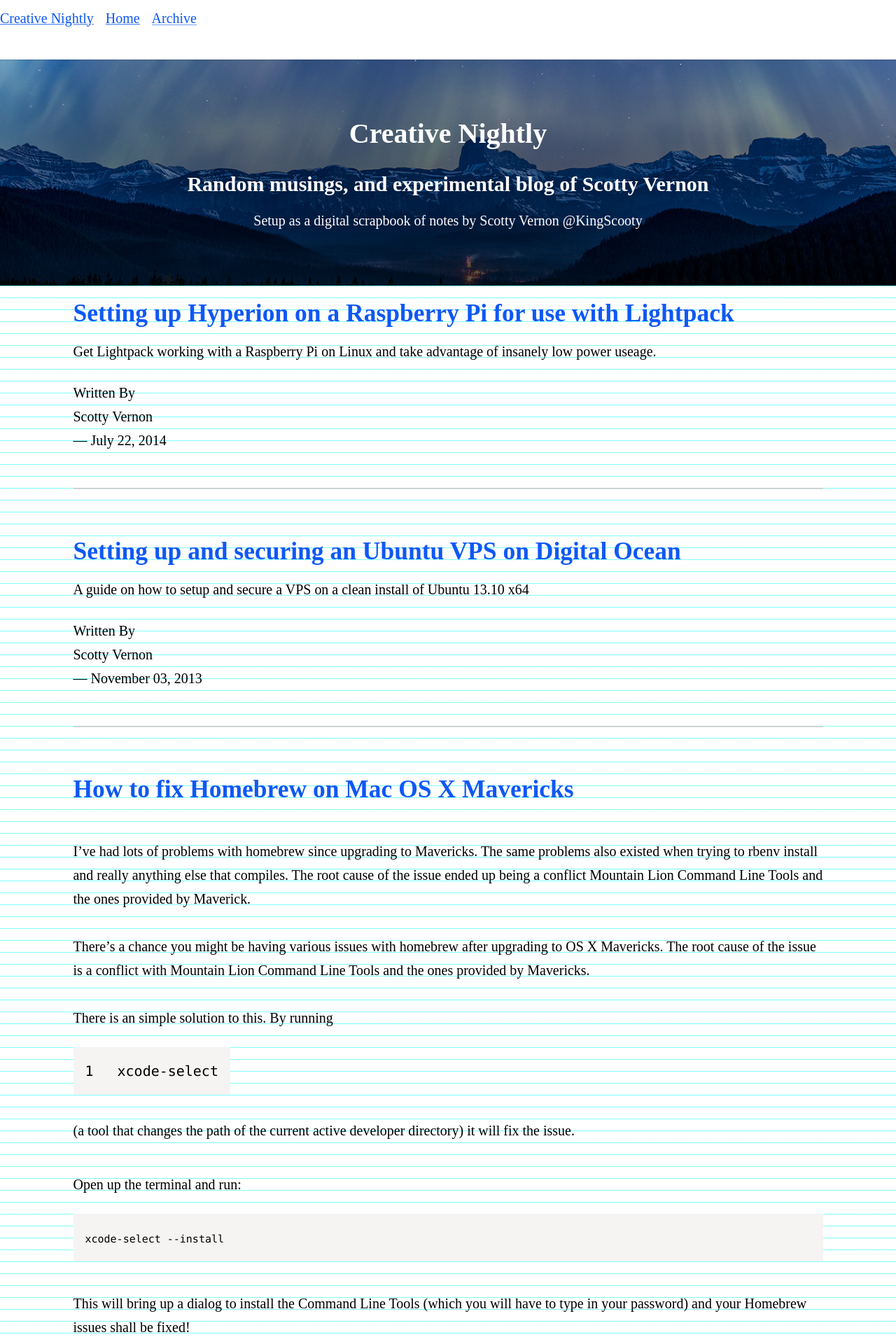
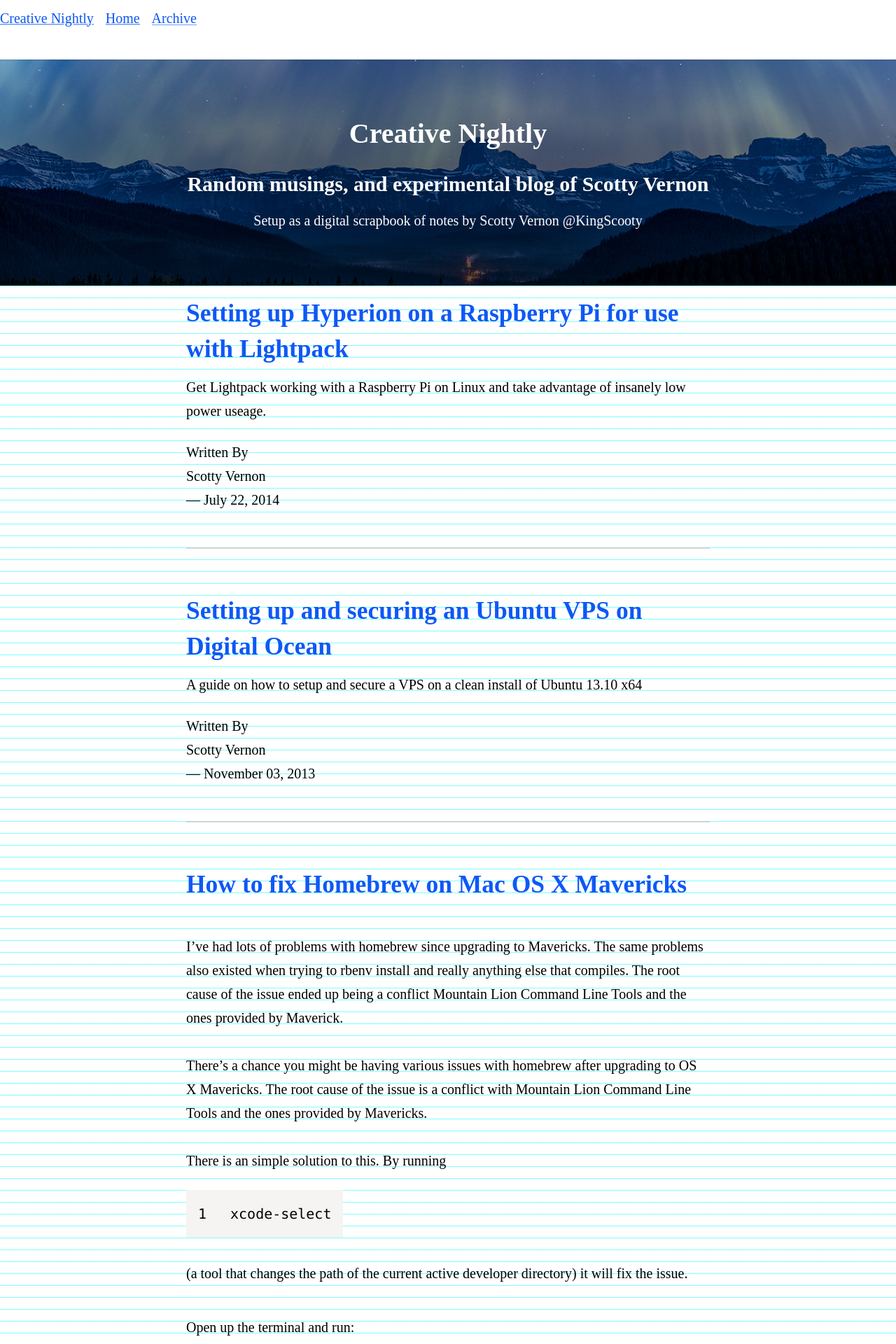
Before and after one commit to KingScooty/creativenightly.com, a Jekyll site: the page built from index.html, in a window 1280 px wide. Shown: the top 1920 px of the page at 70% size. Built offline with Jekyll 4.4.1, drawn with Linux system fonts in a browser that asks for light colours; the list of posts is cut into pages by our own code; comment, search, counter and statistics services are not loaded.

Commit message:
More fleshing out of homepage.

```diff
--- a/assets/_scss/main.scss
+++ b/assets/_scss/main.scss
@@ -17,6 +17,7 @@
 caption, th, td { text-align: left; font-weight: normal; vertical-align: middle; }
 
 @import "../_bower_components/susy/sass/susy";
+@import "../_bower_components/sass-mediaqueries/media-queries";
 
 *, *:before, *:after {
   -moz-box-sizing: border-box;
--- a/assets/_scss/modules/_media-window.scss
+++ b/assets/_scss/modules/_media-window.scss
@@ -5,6 +5,8 @@
   background-size: cover;
   background-position: center center;
   background-color: #333;
+
+  overflow:hidden;
 }
 
 .media-window__content {
--- a/assets/stylesheets/main.css
+++ b/assets/stylesheets/main.css
@@ -477,13 +477,21 @@
   padding-top: 5rem; }
 
 .container {
-  max-width: 63rem;
+  max-width: 52rem;
   margin-left: auto;
   margin-right: auto; }
   .container:after {
     content: " ";
     display: block;
     clear: both; }
+
+.index {
+  margin: 0 4rem; }
+
+@media screen and (max-width: 1000px) {
+  .index {
+    padding: 0;
+    margin: 1rem 10%; } }
 
 .navigation ul {
   list-style-type: none; }
@@ -526,7 +534,8 @@
   height: 19rem;
   background-size: cover;
   background-position: center center;
-  background-color: #333; }
+  background-color: #333;
+  overflow: hidden; }
 
 .media-window__content {
   text-align: center;
--- a/bower.json
+++ b/bower.json
@@ -4,6 +4,7 @@
   "dependencies": {},
   "devDependencies": {
     "susy": "~2.2.1",
-    "normalize-scss": "git://github.com/appleboy/normalize.scss.git#~3.0.2"
+    "normalize-scss": "git://github.com/appleboy/normalize.scss.git#~3.0.2",
+    "sass-mediaqueries": "~1.4.0"
   }
 }
```
Also changed, not shown: assets/_scss/base/_base.scss (+13 -1 lines).
